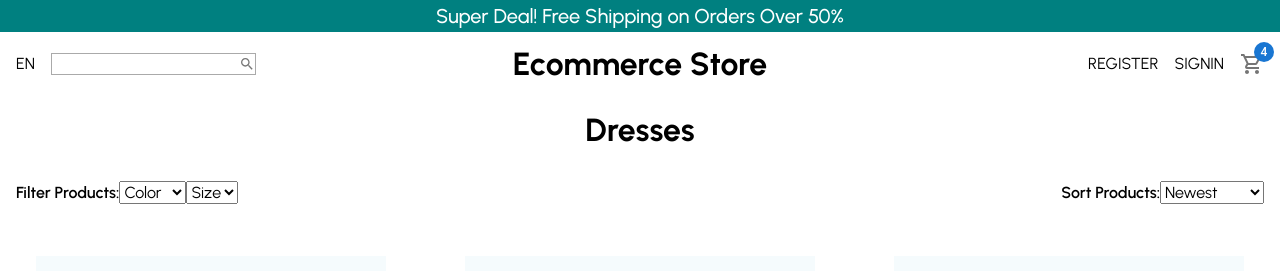
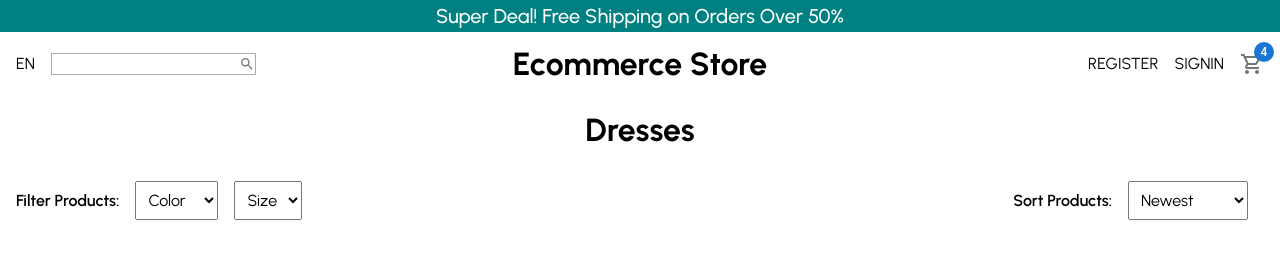
Before and after one commit to adarraji/react-shop, a React (Create React App) app: page / in a window 1280 px wide. Shown: the top 271 px of the page. Built offline with nearby package versions, Linux system fonts and the light colour scheme.

Commit message:
added select styles

```diff
--- a/src/pages/ProductList/ProductList.js
+++ b/src/pages/ProductList/ProductList.js
@@ -14,8 +14,8 @@ const ProductList = () => {
             <h1 className="ma3">Dresses</h1>
             <div className="flex justify-between">
                 <div className="ma3">
-                    <span className="f5 fw6">Filter Products:</span>
-                    <select name="color" id="color" defaultValue={"DEFAULT"}>
+                    <span className="f5 fw6 mr3">Filter Products:</span>
+                    <select className="pa2 mr3" name="color" id="color" defaultValue={"DEFAULT"}>
                         <option value="DEFAULT" disabled>Color</option>
                         <option value="white">White</option>
                         <option value="black">Black</option>
@@ -24,7 +24,7 @@ const ProductList = () => {
                         <option value="yellow">Yellow</option>
                         <option value="green">Green</option>
                     </select>
-                    <select name="size" id="size" defaultValue={"DEFAULT"}>
+                    <select className="pa2 mr3" name="size" id="size" defaultValue={"DEFAULT"}>
                         <option value="DEFAULT" disabled>Size</option>
                         <option value="xs">XS</option>
                         <option value="s">S</option>
@@ -34,8 +34,8 @@ const ProductList = () => {
                     </select>
                 </div>
                 <div className="ma3">
-                    <span className="f5 fw6">Sort Products:</span>
-                    <select name="sort" id="sort" defaultValue={"newest"}>
+                    <span className="f5 fw6 mr3">Sort Products:</span>
+                    <select className="pa2 mr3" name="sort" id="sort" defaultValue={"newest"}>
                         <option value="newest">Newest</option>
                         <option value="price-asc">Price (asc)</option>
                         <option value="prrice-desc">Price (desc)</option>
```
